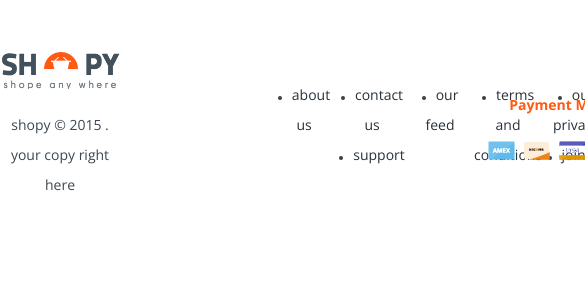
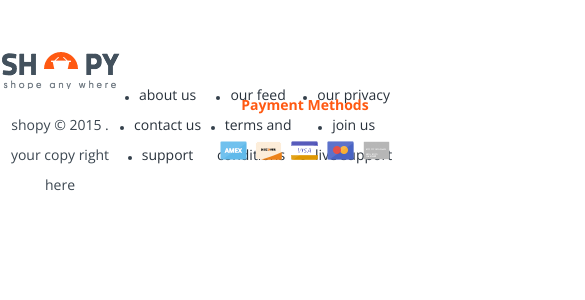
Before and after one commit to EasileleM/gd-ui-react-project, a React (Create React App) app in the folder client/: page / in a window 390 px wide. Shown: the top 300 px of the page, 585 px wide, since content can reach past the window. Built offline with nearby package versions, Linux system fonts and the light colour scheme.

Commit message:
media styles for iPad added resolves #61

```diff
--- a/client/src/components/footer/footer.scss
+++ b/client/src/components/footer/footer.scss
@@ -39,6 +39,7 @@
 
   &__link {
     max-width: 200px;
+    width: 200px;
     color: #28313b;
     font-family: $primary-font;
     font-size: 14px;
@@ -75,9 +76,30 @@
 }
 
 @media all and (max-width: 1024px) {
+  .footer {
+    &__link {
+      width: 160px;
+    }
 
+    &__wrapper_column-wrap {
+    padding: 0 0 0 30px;
+    }
+  }
 }
 
 @media all and (max-width: 768px) {
+  .footer {
+    &__copyright {
+      max-width: 120px
+    }
 
+    &__link {
+      width: auto;
+    }
+
+    &__wrapper_column-wrap {
+      padding: 0;
+      align-content: space-evenly;
+    }
+  }
 }
--- a/client/src/components/footer/index.js
+++ b/client/src/components/footer/index.js
@@ -11,7 +11,7 @@ class Footer extends React.Component {
       <footer className="footer">
         <div className="footer__wrapper footer__wrapper_column">
           <div className="footer__logo"></div>
-          <div className="footer__text">
+          <div className="footer__text footer__copyright">
             shopy © 2015 . your copy right here
           </div>
         </div>
```
